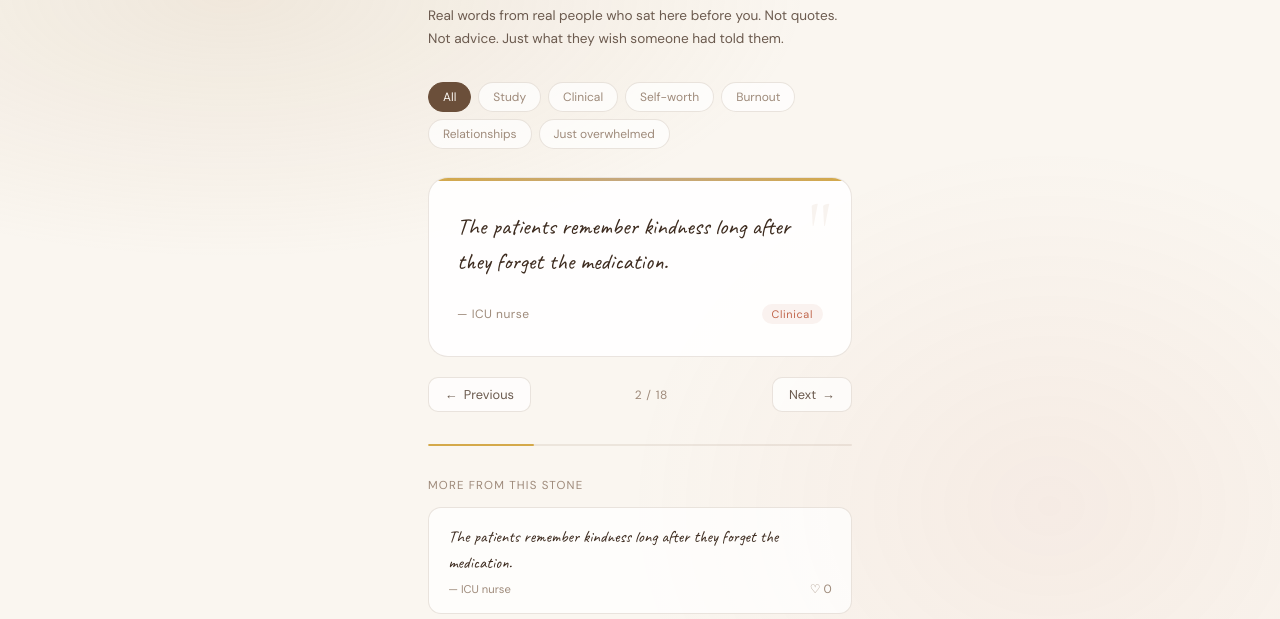
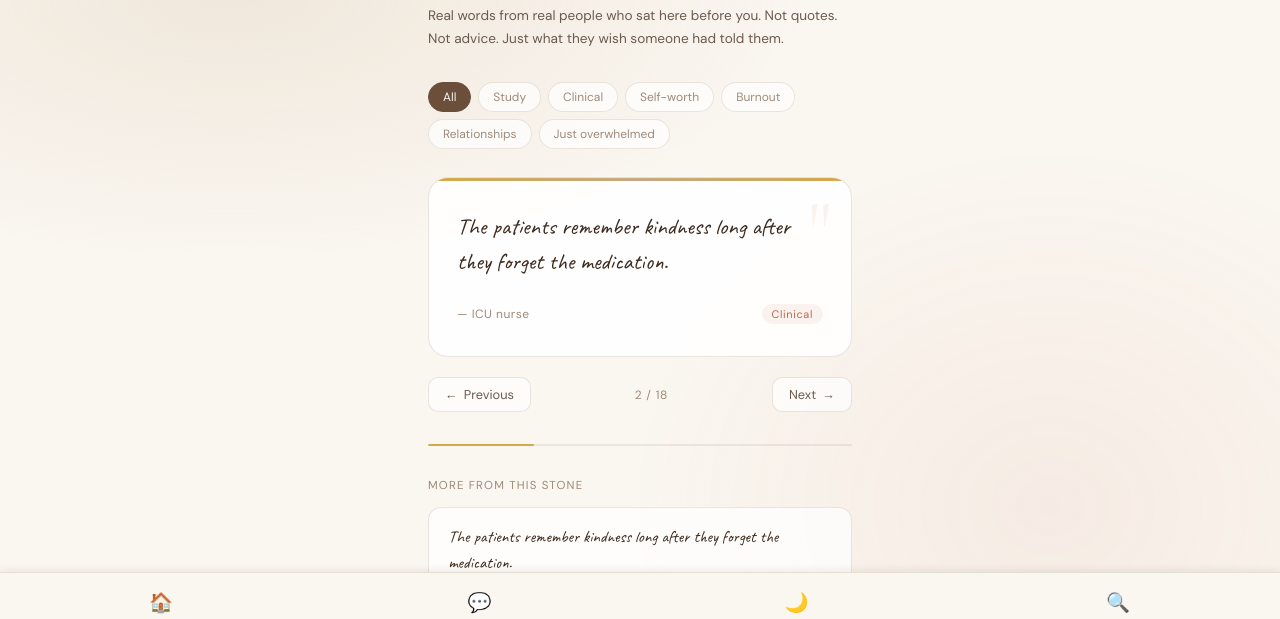
Before and after one commit to gayathrisanthoshpc/Horegallu, a plain HTML site: page peer-wisdom.html in a window 1280 px wide. Shown: the part 150-769 px from the top of the page. Drawn offline with nearby package versions, Linux system fonts and the light colour scheme.

Commit message:
debuggged

```diff
--- a/peer-wisdom.html
+++ b/peer-wisdom.html
@@ -52,9 +52,42 @@
     .page{
       position:relative;z-index:1;
       max-width:480px;margin:0 auto;
-      padding:2.5rem 1.75rem 3rem;
+      padding:2.5rem 1.75rem 5.5rem;
       min-height:100vh;
     }
+
+    /* ── BOTTOM NAVIGATION ── */
+    .bottom-nav{
+      position:fixed;
+      bottom:0;left:0;right:0;
+      background:var(--cream);
+      border-top:1px solid var(--border);
+      padding:0.6rem 0;
+      display:flex;
+      justify-content:space-around;
+      align-items:center;
+      z-index:100;
+      box-shadow:0 -2px 8px var(--shadow);
+    }
+    .bottom-nav a{
+      display:flex;
+      flex-direction:column;
+      align-items:center;
+      gap:3px;
+      text-decoration:none;
+      color:var(--text-muted);
+      font-size:0.7rem;
+      padding:0.5rem 0.8rem;
+      border-radius:8px;
+      transition:all 0.2s var(--ease);
+    }
+    .bottom-nav a:hover{color:var(--text-secondary);}
+    .bottom-nav a.active{
+      color:var(--earth);
+      background:rgba(212,169,74,0.1);
+      font-weight:500;
+    }
+    .bottom-nav-icon{font-size:1.2rem;}
 
     /* ── BACK NAV ── */
     .back-nav{display:flex;align-items:center;margin-bottom:2rem;}
```
